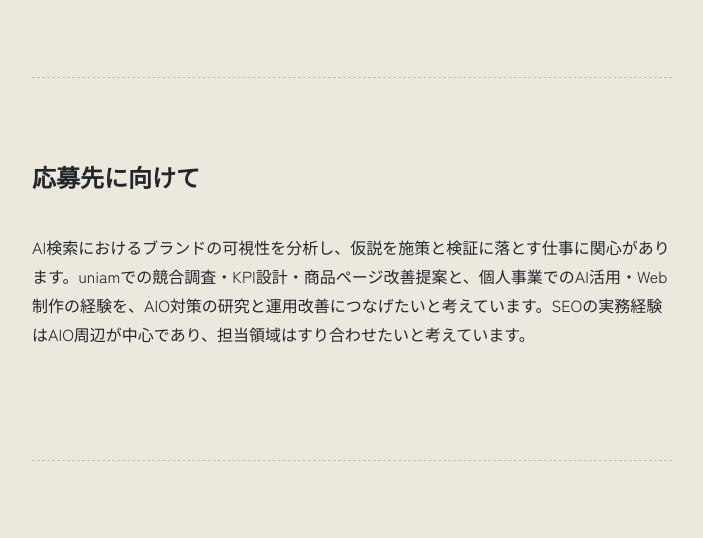
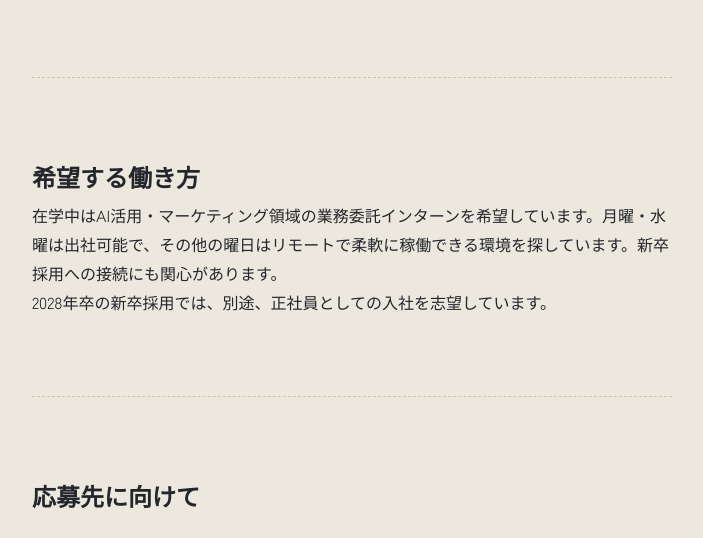
Before and after one commit to Tadanosuke/tadanosuke-portfolio, a plain HTML site: page privtech/index.html in a window 1280 px wide. Shown: the part 193-731 px from the top of the page, without its empty margins (288-991 px from the left). Drawn offline with Linux system fonts and the light colour scheme; a web font is replaced by a local one.

Commit message:
Clarify 2028 full-time graduate applications and student internship availability

```diff
--- a/privtech/index.html
+++ b/privtech/index.html
@@ -350,6 +350,7 @@
         <p>AIO・AI検索最適化 / 仮説検証・運用改善</p>
       </div>
     </header>
+<section class="section"><h2>希望する働き方</h2><p>在学中はAI活用・マーケティング領域の業務委託インターンを希望しています。月曜・水曜は出社可能で、その他の曜日はリモートで柔軟に稼働できる環境を探しています。新卒採用への接続にも関心があります。</p><p>2028年卒の新卒採用では、別途、正社員としての入社を志望しています。</p></section>
 
     <section class="section"><h2 class="section-title">応募先に向けて</h2><p class="pmhunt-text">AI検索におけるブランドの可視性を分析し、仮説を施策と検証に落とす仕事に関心があります。uniamでの競合調査・KPI設計・商品ページ改善提案と、個人事業でのAI活用・Web制作の経験を、AIO対策の研究と運用改善につなげたいと考えています。SEOの実務経験はAIO周辺が中心であり、担当領域はすり合わせたいと考えています。</p></section>
     <!-- 4-2. できること -->
```
